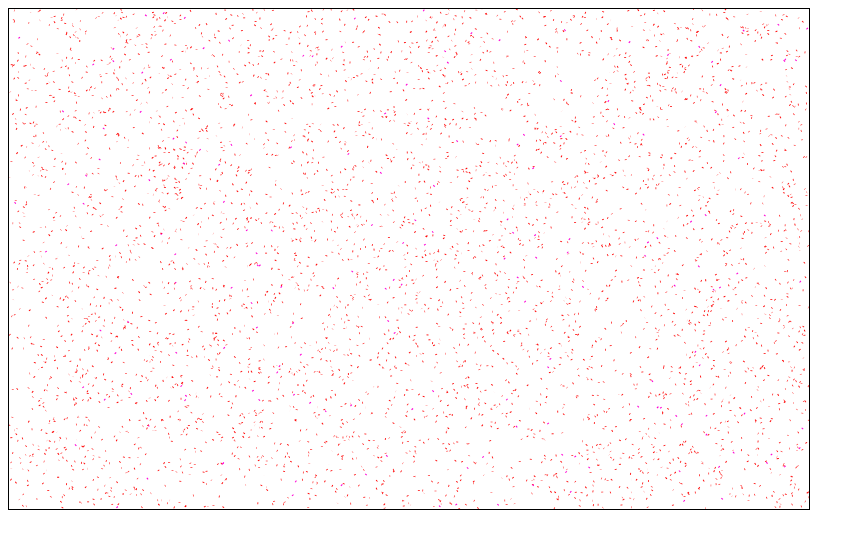
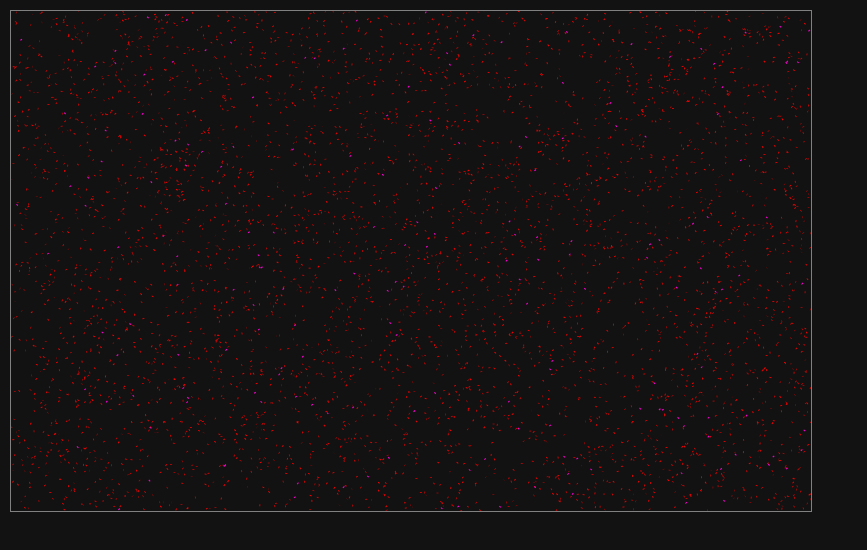
Before and after one commit to gianlucatruda/fluid-sim, a plain HTML site: page index.html in a window 1280 px wide. Shown: the whole page, without its empty margins (0-867 px from the left). Drawn offline with Linux system fonts and the light colour scheme; animation ran at ten frames a second.

Commit message:
Dark mode xx

```diff
--- a/index.html
+++ b/index.html
@@ -7,13 +7,18 @@
     <title>Hello world</title>
     <style>
         body {
-            margin: 10;
+            margin: 10px;
+            background-color: #121212;
+            /* Dark background */
+            color: #ffffff;
+            /* Dark text */
         }
 
         canvas {
             display: block;
-            border: 1px solid black;
+            border: 1px solid gray;
         }
+
     </style>
 </head>
 
```
